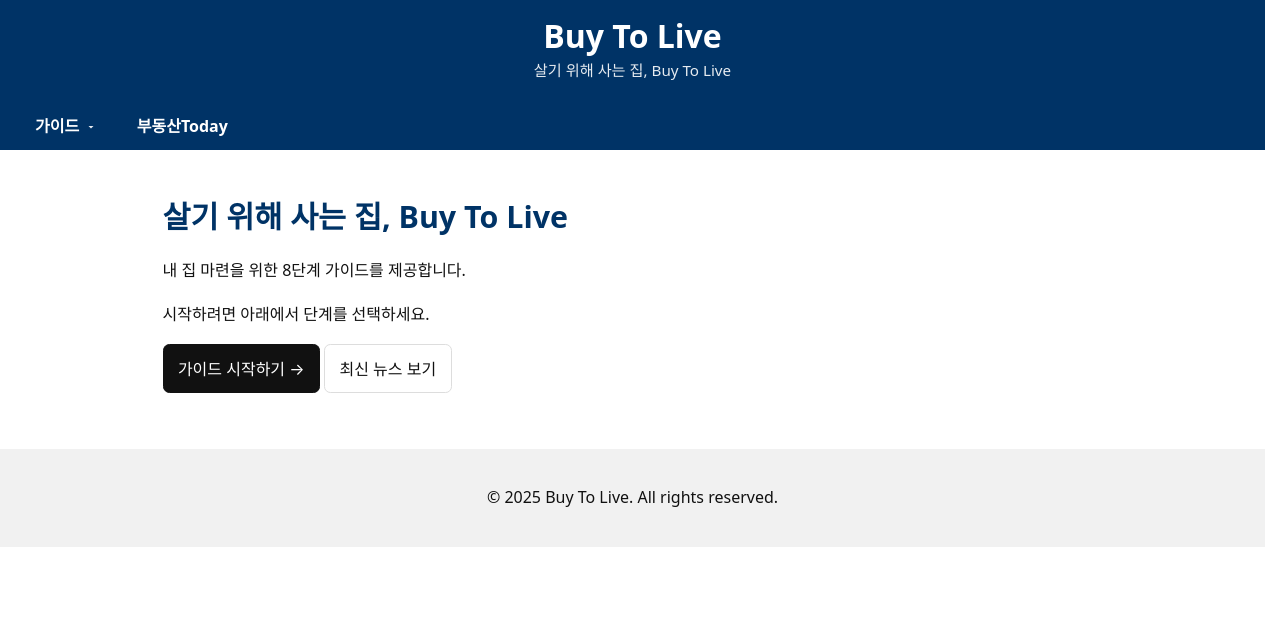
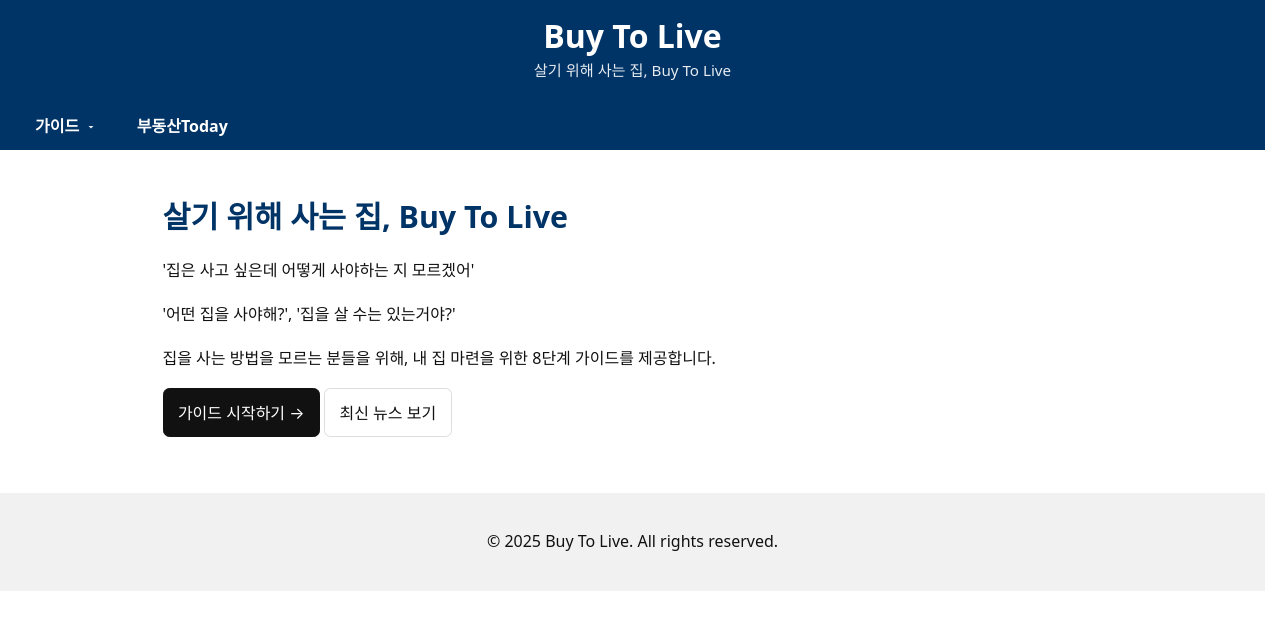
Before and after one commit to kimkisaa/land, a Jekyll site: the page built from index.html, in a window 1280 px wide. Shown: the top 630 px of the page. Built offline with Jekyll 4.4.1, drawn with Linux system fonts in a browser that asks for light colours.

Commit message:
Update index.html

```diff
--- a/index.html
+++ b/index.html
@@ -6,9 +6,12 @@ title: BuyToLive
 <section class="guide-detail">
   <!-- 브랜드명 + 슬로건 -->
   <h1>살기 위해 사는 집, <span style="white-space:nowrap;">Buy To Live</span></h1>
-  <p>내 집 마련을 위한 8단계 가이드를 제공합니다.</p>
 
-  <p>시작하려면 아래에서 단계를 선택하세요.</p>
+  <p>'집은 사고 싶은데 어떻게 사야하는 지 모르겠어'</p>
+  <p>'어떤 집을 사야해?', '집을 살 수는 있는거야?'</p>
+
+  <p>집을 사는 방법을 모르는 분들을 위해, 내 집 마련을 위한 8단계 가이드를 제공합니다.</p>
+
   <p>
     <a class="btn primary" href="{{ '/guide/1-goal-setting/' | relative_url }}">가이드 시작하기 →</a>
     <a class="btn" href="{{ '/news/daily/' | relative_url }}">최신 뉴스 보기</a>
```
